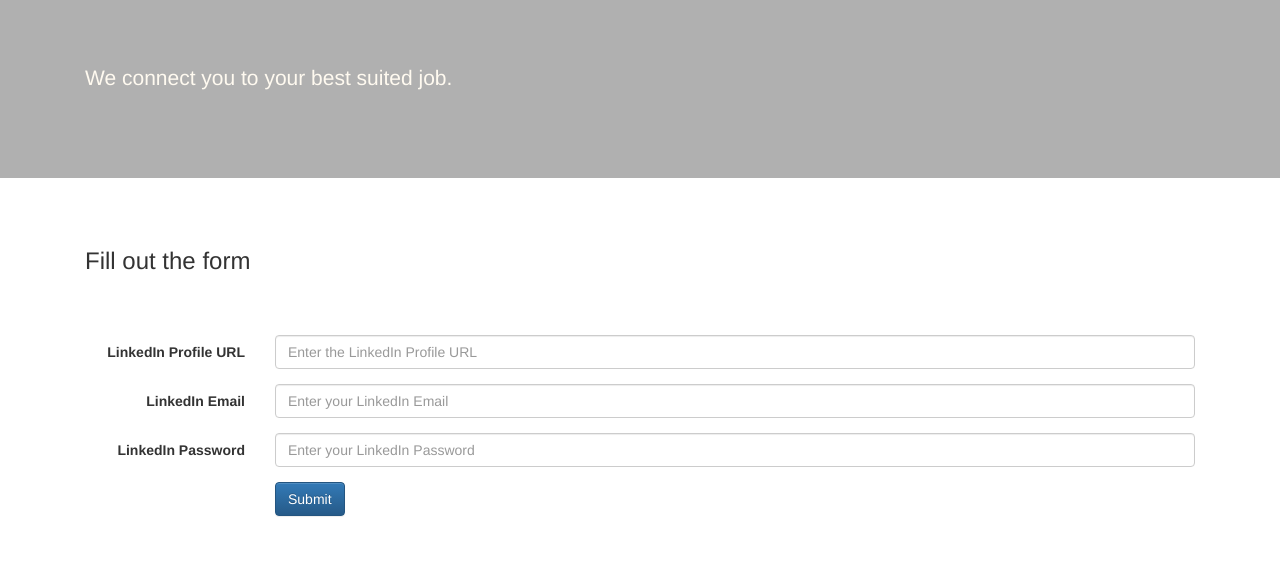
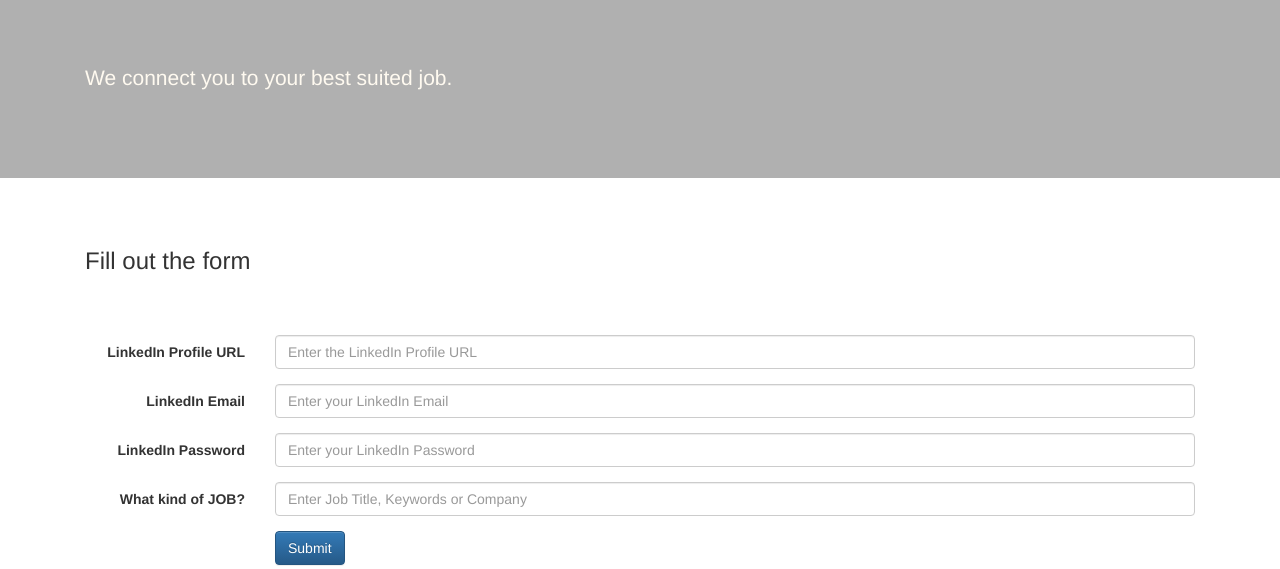
Before and after one commit to dishagarg/linkedDeed, a website: page app/index.html in a window 1280 px wide. Shown: the part 231-800 px from the top of the page. Drawn offline with nearby package versions, Linux system fonts and the light colour scheme.

Commit message:
Adding Job Field

```diff
--- a/app/index.html
+++ b/app/index.html
@@ -55,7 +55,7 @@
             <div class="col-xs-12">
                 <form class="form-horizontal" role="form">
                     <div class="form-group">
-                        <label for="email" class="col-sm-2 control-label">LinkedIn Profile URL</label>
+                        <label for="url" class="col-sm-2 control-label">LinkedIn Profile URL</label>
                         <div class="col-sm-10">
                         <input type="url" id="url" name="url" class="form-control" placeholder="Enter the LinkedIn Profile URL" required>
                         </div>
@@ -70,6 +70,12 @@
                         <label for="password" class="col-sm-2 control-label">LinkedIn Password</label>
                         <div class="col-sm-10">
                         <input type="password" id="password" name="password" class="form-control" placeholder="Enter your LinkedIn Password">
+                        </div>
+                    </div>
+                    <div class="form-group">
+                        <label for="what" class="col-sm-2 control-label">What kind of JOB?</label>
+                        <div class="col-sm-10">
+                            <input type="text" id="what" name="what" class="form-control" placeholder="Enter Job Title, Keywords or Company">
                         </div>
                     </div>
                     <div class="form-group">
```
